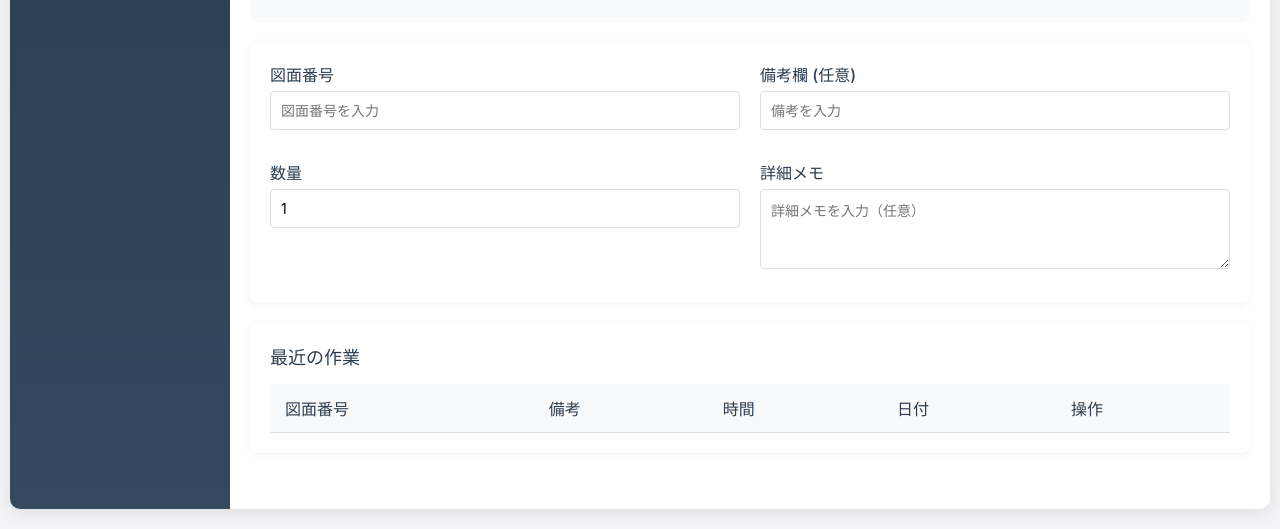
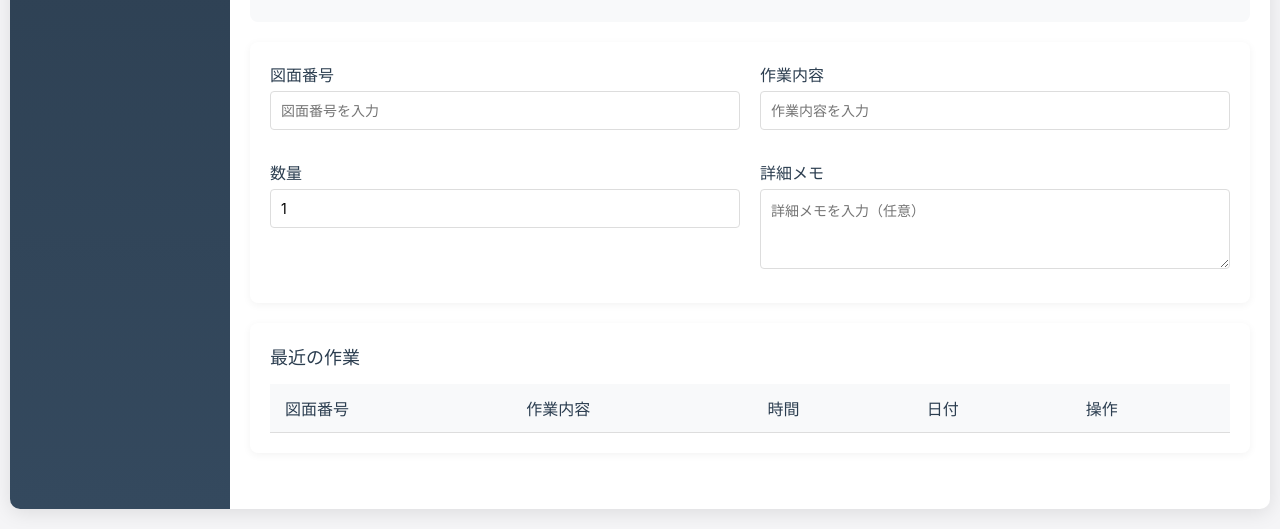
Before and after one commit to yusukebb-cyber/newlathetime, a website: page docs/index-new.html in a window 1280 px wide. Shown: the part 281-810 px from the top of the page. Drawn offline with Linux system fonts and the light colour scheme.

Commit message:
フィールド名変更: 備考欄→作業内容に変更

```diff
--- a/docs/index-new.html
+++ b/docs/index-new.html
@@ -57,8 +57,8 @@
                         <input type="text" id="work-name" placeholder="図面番号を入力">
                     </div>
                     <div class="form-group">
-                        <label for="work-part">備考欄 (任意)</label>
-                        <input type="text" id="work-part" placeholder="備考を入力">
+                        <label for="work-part">作業内容</label>
+                        <input type="text" id="work-part" placeholder="作業内容を入力">
                     </div>
                     <div class="form-group">
                         <label for="work-quantity">数量</label>
@@ -77,7 +77,7 @@
                             <thead>
                                 <tr>
                                     <th>図面番号</th>
-                                    <th>備考</th>
+                                    <th>作業内容</th>
                                     <th>時間</th>
                                     <th>日付</th>
                                     <th>操作</th>
@@ -138,7 +138,7 @@
                             <thead>
                                 <tr>
                                     <th>図面番号</th>
-                                    <th>備考</th>
+                                    <th>作業内容</th>
                                     <th>数量</th>
                                     <th>時間</th>
                                     <th>日付</th>
--- a/docs/js/app.js
+++ b/docs/js/app.js
@@ -466,7 +466,7 @@ function exportData(allData = false) {
         return;
     }
 
-    let csvContent = '図面番号,備考,数量,時間,日付,詳細メモ\n';
+    let csvContent = '図面番号,作業内容,数量,時間,日付,詳細メモ\n';
 
     dataToExport.forEach(work => {
         csvContent += `"${csvEscape(work.name)}","${csvEscape(work.part)}","${work.quantity}","${work.time}","${formatDisplayDate(work.date)}","${csvEscape(work.notes)}"\n`;
```
